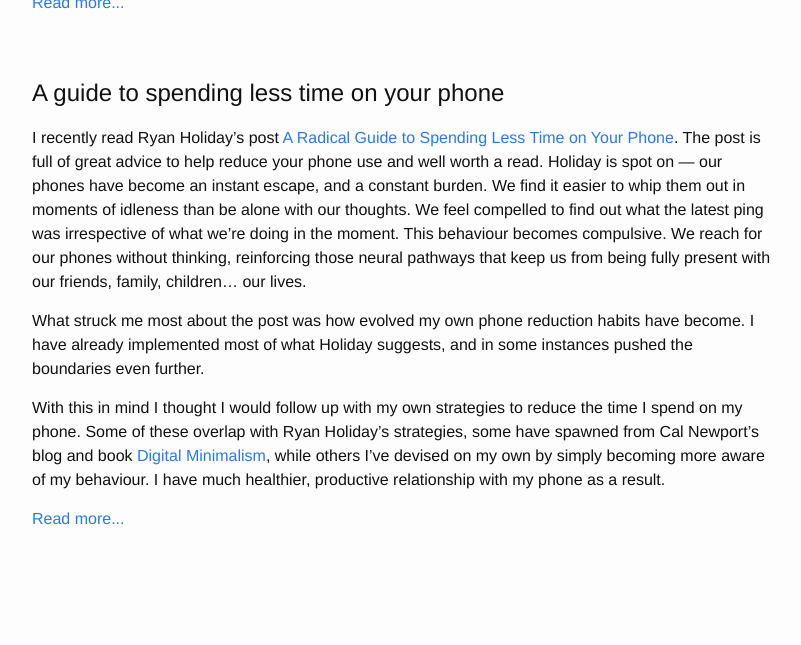
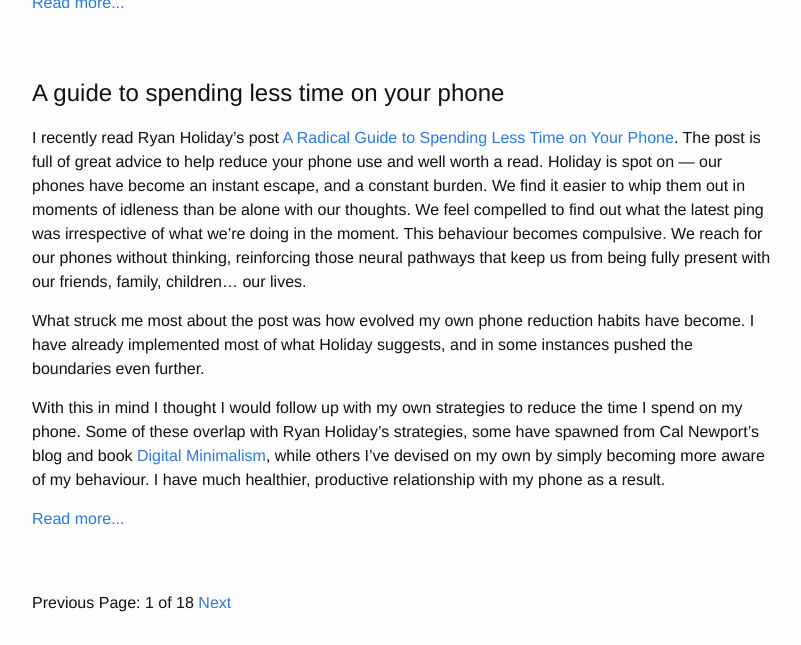
Before and after one commit to awolski/awolski.github.io, a Jekyll site: the page built from index.html, in a window 1280 px wide and 900 px high, scrolled down 1984 px, cut to the strip 255-900 px from the top of the window. Shown: the whole strip, without its empty margins (238-1039 px from the left). Built offline with Jekyll 4.4.1, drawn with Linux system fonts in a browser that asks for light colours; the list of posts is cut into pages by our own code; comment, search, counter and statistics services are not loaded; before the commit the page ends 2860 px from its top, so only the background shows below that.

Commit message:
Add pagination, don't put up a zero post

```diff
--- a/_config.yml
+++ b/_config.yml
@@ -15,6 +15,7 @@
 github_username:  awolski
 permalink: /:slug/
 excerpt_separator: <!--more-->
+paginate: 5
 
 # Build settings
 markdown: kramdown
--- a/index.html
+++ b/index.html
@@ -3,6 +3,7 @@
 ---
 
 <section id="intro">
+  {% if paginator.page == 1 %}
   <p>I'm Tony Wolski. This is <a href="{{ "/now" | prepend: site.baseurl }}">what I'm doing now</a>. I keep <a href="{{ "/books" | prepend: site.baseurl }}">book notes</a>. Recent posts are below, or browse <a href="{{ "/archives" | prepend: site.baseurl }}">all articles</a>. Subscribe <a href="{{ "/feed.xml" | prepend: site.baseurl }}">via RSS</a>.</p>
 
   <form action="https://duckduckgo.com/" method="get">
@@ -13,11 +14,13 @@
 	<input type="submit" value="search">
   </form>
 
+  {% endif %}
+
 </section>
 
 <section id="newestarticles">
   <ul style="margin: 2em 0 0 0">
-    {% for post in site.posts limit:5 %}
+    {% for post in paginator.posts %}
     <article class="post" itemscope itemtype="http://schema.org/BlogPosting">
       <h2>
         <a class="post-link" href="{{ post.url | prepend: site.baseurl }}">{{ post.title }}</a>
@@ -29,4 +32,24 @@
     </article>
     {% endfor %}
   </ul>
+
+  <!-- Pagination links -->
+  <div class="pagination">
+    {% if paginator.previous_page %}
+      <a href="{{ paginator.previous_page_path }}" class="previous">
+        Previous
+      </a>
+    {% else %}
+      <span class="previous">Previous</span>
+    {% endif %}
+    <span class="page_number ">
+      Page: {{ paginator.page }} of {{ paginator.total_pages }}
+    </span>
+    {% if paginator.next_page %}
+      <a href="{{ paginator.next_page_path }}" class="next">Next</a>
+    {% else %}
+      <span class="next ">Next</span>
+    {% endif %}
+  </div>
+
 </section>
```
Also changed, not shown: 1 other file.
